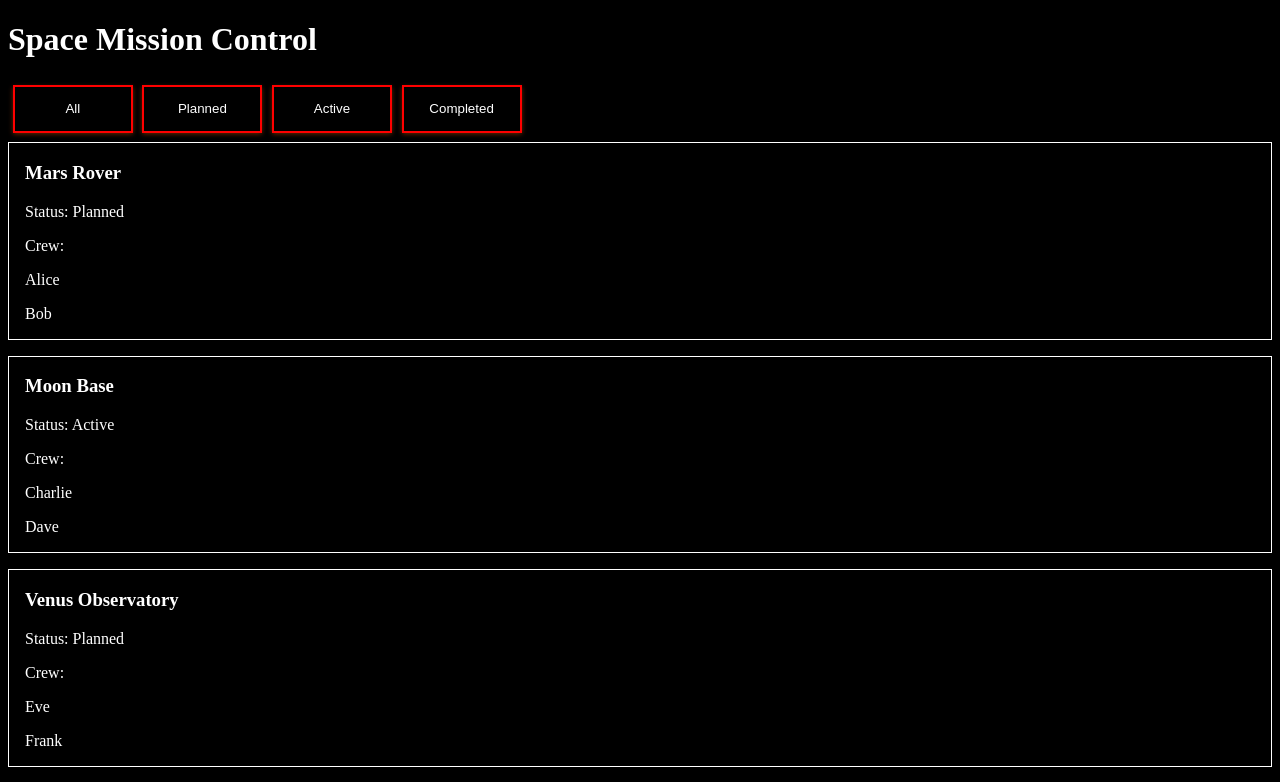
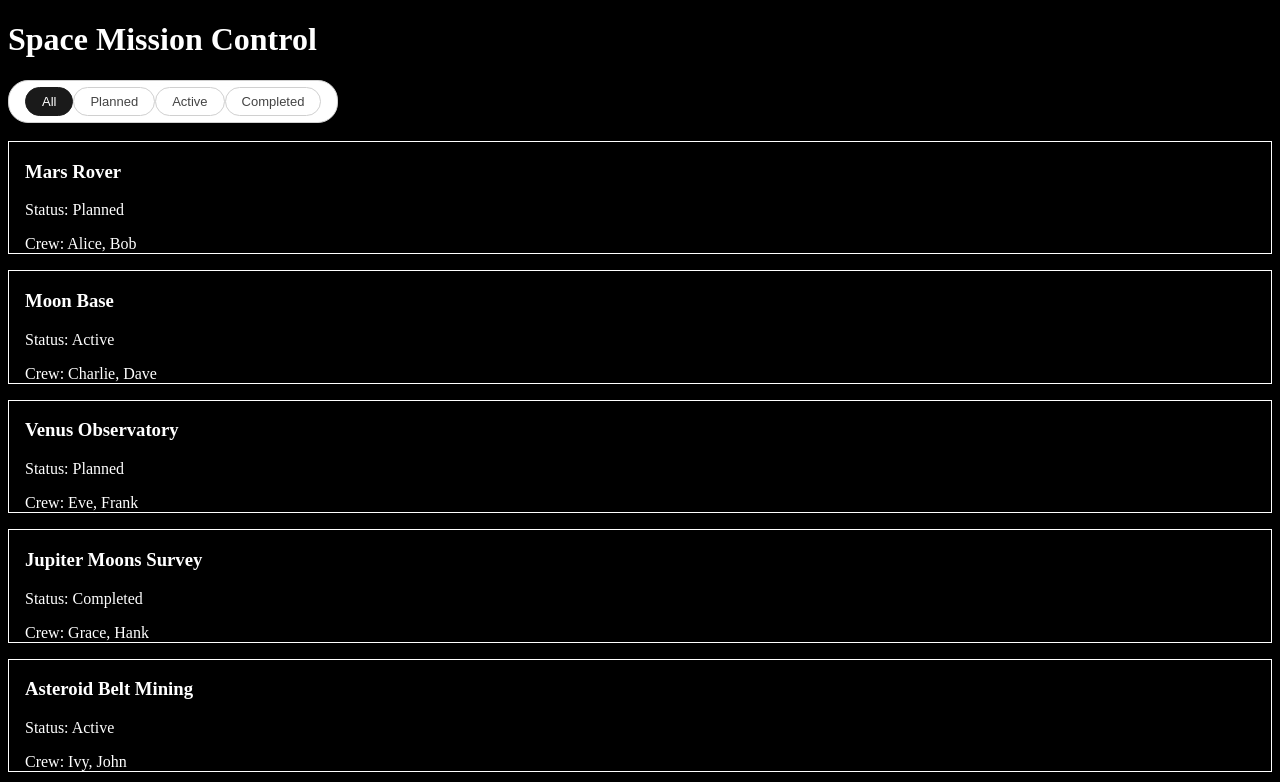
Before and after one commit to brandonholderman/Springboard, a React (Vite) app in the folder React/Component_Design/space-mission-control/: page / in a window 1280 px wide. Shown: the top 782 px of the page. Built offline with nearby package versions, Linux system fonts and the light colour scheme.

Commit message:
filter functioning properly

```diff
--- a/React/Component_Design/space-mission-control/src/MissionCard.jsx
+++ b/React/Component_Design/space-mission-control/src/MissionCard.jsx
@@ -9,10 +9,7 @@ function MissionCard({ id, name, status, crew }) {
             <h3>{name}</h3>
             <p>Status: {status}</p>
             <div className='crew-list'>
-                Crew: {crew.map((c, i) => <p key={i}>{c}</p>)}
-            </div>
-            <div>
-                <MissionAction />
+                Crew: {crew.join(', ')}
             </div>
         </div>
     )
--- a/React/Component_Design/space-mission-control/src/MissionControl.jsx
+++ b/React/Component_Design/space-mission-control/src/MissionControl.jsx
@@ -5,32 +5,18 @@ import './MissionControl.css'
 
 function MissionControl({ missions }) {
 
-    // each time a filter button is clicked, we will update state missionList to on missions that match that category.
     const [missionList, setMissionList] = useState(missions);
-    // const [missionStatus, setMissionStatus] = useState(null);
-
-    // const filterItem = (curcat) => {
-    //     const newItem = Data.filter((newVal) => {
-    //         return newVal.category === curcat;
-    //         // comparing category for displaying data
-    //     });
-    //     setItem(newItem);
-    // };
-
-    // function filterMission(selectedStatus) {
-    //     if (selectedStatus === )
-    // }
-
+    const status_options = ['All', 'Planned', 'Active', 'Completed'];
 
     return (
         <div>
-            <MissionFilter status={missionList.map(mission => mission.status)}/>
-            {/* <MissionFilter status={missionStatus} onClick={() => filterMission()} /> */}
-            {missionList.map(mission => (
-                <MissionCard key={mission.id} id={mission.id} name={mission.name} status={mission.status} crew={mission.crew}/>
-            ))}
+            <MissionFilter status={status_options}>
+                {missionList.map(mission => (
+                    <MissionCard key={mission.id} id={mission.id} name={mission.name} status={mission.status} crew={mission.crew}/>
+                ))}
+            </MissionFilter>
         </div>
     )
 }
 
-export default MissionControl
+export default MissionControl;
--- a/React/Component_Design/space-mission-control/src/MissionFilter.css
+++ b/React/Component_Design/space-mission-control/src/MissionFilter.css
@@ -1,4 +1,4 @@
-.filter-button {
+/* .filter-button {
     background-color: black;
     color: white;
     width: 7.5rem;
@@ -16,4 +16,34 @@
 
 .filter-button:active {
     transform: scale(0.95);
+} */
+
+.filter-bar {
+    display: flex;
+    flex-wrap: wrap;
+    gap: 8px;
+    margin-bottom: 18px;
 }
+
+.filter-btn {
+    padding: 6px 16px;
+    border-radius: 20px;
+    border: 1.5px solid #d0d0d0;
+    background: #fff;
+    color: #444;
+    font-size: 13px;
+    font-weight: 500;
+    cursor: pointer;
+    transition: background 0.15s, border-color 0.15s, color 0.15s;
+}
+
+.filter-btn:hover {
+    border-color: #888;
+    background: #f5f5f5;
+}
+
+.filter-btn--active {
+    background: #1a1a1a;
+    border-color: #1a1a1a;
+    color: #fff;
+}
--- a/React/Component_Design/space-mission-control/src/MissionFilter.jsx
+++ b/React/Component_Design/space-mission-control/src/MissionFilter.jsx
@@ -1,39 +1,37 @@
 import { useState } from 'react'
 import './MissionFilter.css'
 
-function MissionFilter({ status }) {
+function MissionFilter({ status, children }) {
+    const [active, setActive] = useState(status[0]);
 
-    /**
-     * When a filter button is clicked, only missions that have a the matching status active, will be displayed.
-     * To achieve this, I need to pass
-    */
-
-
-
-
-    function showAll() {
-
-    }
-
-    function showPlanned() {
-
-    }
-
-    function showActive() {
-
-    }
-
-    function showCompleted() {
-
-    }
+    // const filteredMissions = status.filter(mission => filter === "All" || mission.status === filter);
+    // const visible = active === "All" || childStatus === undefined || childStatus === active;
 
     return (
-        <div className='filter-container'>
-            <button className='filter-button'>All</button>
-            <button className='filter-button'>Planned</button>
-            <button className='filter-button'>Active</button>
-            <button className='filter-button'>Completed</button>
-        </div>
+        <div className='filter-provider'>
+            <div className='filter-bar'>
+                <div className='filter-btn'>
+                    {status.map((s, i) => (
+                        <button
+                        key={s}
+                        className={`filter-btn ${active === s ? "filter-btn--active" : ""}` }
+                        onClick={() => setActive(s)}>{s}</button>
+                    ))}
+                </div>
+            </div>
+            <div className='filter-content'>
+                {children.map((child, i) => {
+                    const childStatus = child?.props?.status;
+                    const isVisible = active === "All" || childStatus === undefined || childStatus === active;
+
+                    return (
+                        <div key={child?.key ?? i} style={{ display: isVisible ? "contents" : "none"}}>
+                            {child}
+                        </div>
+                    )
+                })}
+                </div>
+            </div>
     )
 }
 
```
